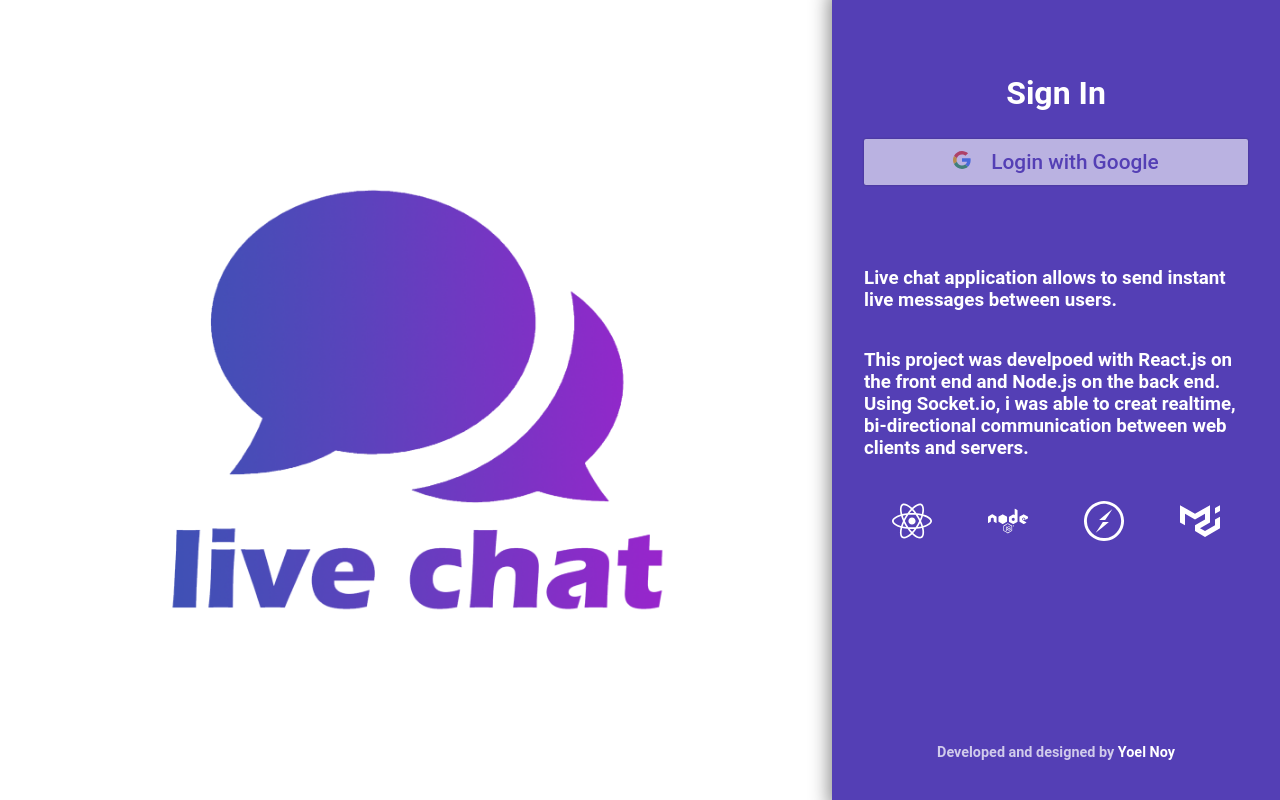
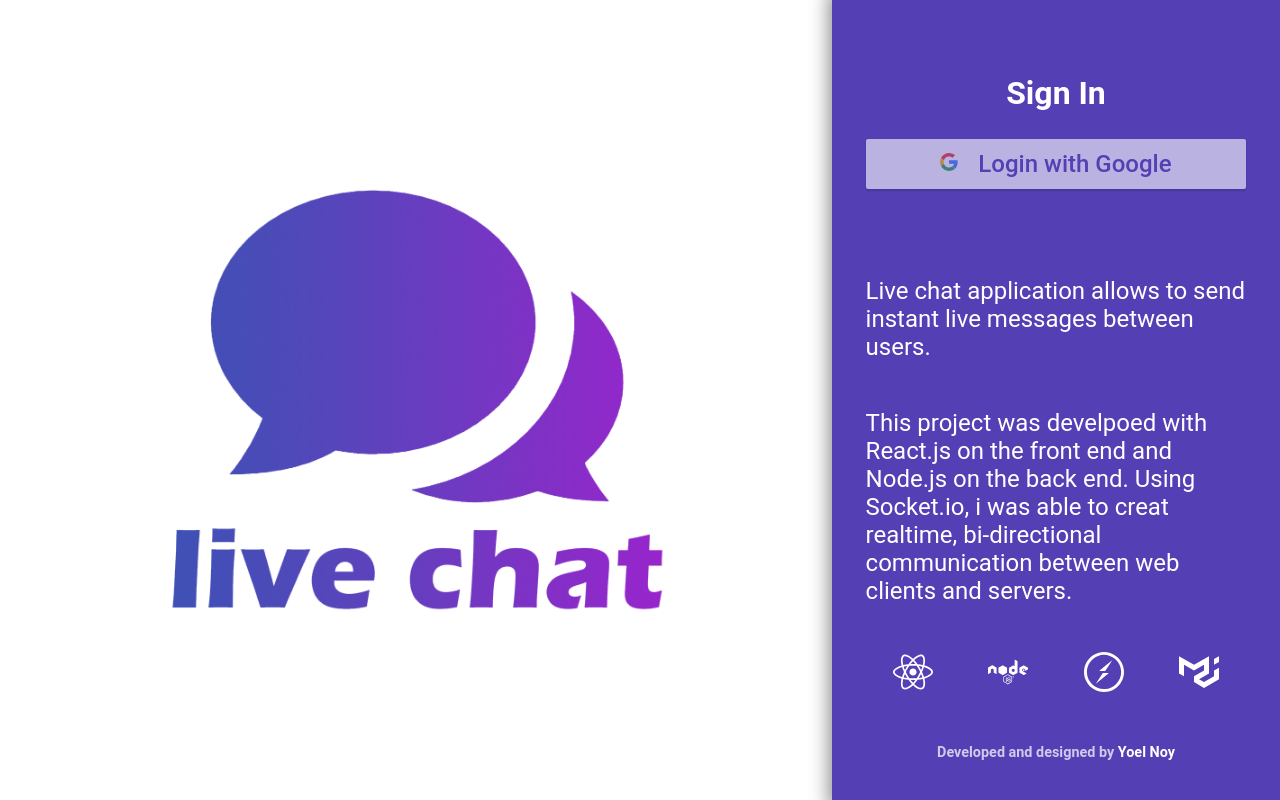
Before and after one commit to yoelnoy/reactjs-live-chat, a React (Create React App) app in the folder client/: page / in a window 1280 px wide. Built offline with nearby package versions, Linux system fonts and the light colour scheme; no server answers.

Commit message:
resnponsive loging page

```diff
--- a/client/src/App.js
+++ b/client/src/App.js
@@ -3,10 +3,8 @@ import './App.css';
 import { io } from "socket.io-client";
 import Login from './components/login/Login'
 import Chat from './components/chat/Chat'
-import LoginScreen from './components/login/loginScreen/LoginScreen'
 
 let socket;
-
 
 function App() {
   //const SOCKET_URL = 'https://reactjs-live-chat.herokuapp.com/';
@@ -84,7 +82,6 @@ function App() {
   return (
     <div className="App">
       {loggedIn ? chat : login}
-      {/* <LoginScreen />       */}
     </div>
   );
 }
--- a/client/src/components/login/Login.js
+++ b/client/src/components/login/Login.js
@@ -2,9 +2,6 @@ import React, { useState } from 'react';
 import './Login.css';
 import GoogleLog from './google/GoogleLog'
 import UsernameLogin from './usernameLogin/UsernameLogin'
-
-
-
 
 export default function Login({ setLoggedIn, socket, setUserName, userName, room, setRoom, connectedUsers, setConnectedUsers, googleDetails, setGoogleDetails }) {
 
--- a/client/src/components/login/google/GoogleLog.css
+++ b/client/src/components/login/google/GoogleLog.css
@@ -2,6 +2,172 @@
   height: 100vh;
   width: 100%;
   display: flex;
+  flex-direction: column-reverse;
+}
+.googleLogin__content{
+  height: 62vh;
+  padding: 2rem;
+  width: 85%;
+}
+
+.googleLogin__right-title{
+  color: white;
+  text-align: center;
+  font-size: 2rem;
+}
+
+.googleLogin__left{
+  height: 40vh;
+  display: flex;
+  justify-content: center;
+  align-items: center;
+}
+
+.googleLogin__img{
+  width: 60%;
+}
+
+.googleLogin__right{
+  width: 100%;
+  height: 60vh;
+  background-color: #543fb5;
+  display: flex;
+  flex-direction: column;
+  align-items: center;
+  justify-content: center;
+}
+
+.googleLogin__icons{
+  display: flex;
+  justify-content: space-around;
+  align-items: center;
+  height: 7vh;
+  margin-top: 4rem;
+}
+
+.icon{
+  font-size: 2.5rem;
+  color: white;
+  transition: all 0.5s ease;
+}
+
+.icon:hover{
+  display: flex;
+  justify-content: space-around;
+  align-items: center;
+  height: 7vh;
+  font-size: 2.7rem;
+  color: rgb(238, 103, 103);
+}
+
+.googleLogin__lgoogle_button span{
+  background-color: white !important;
+  color: #543fb5 !important;
+  font-size: 1rem !important;
+}
+.googleLogin__lgoogle_button{
+  background-color: white !important;
+  margin-bottom: 1rem;
+  display: flex !important;
+  justify-content: center !important;
+  width: 100%;
+}
+
+.googleLogin__right-text{
+  color: white;
+  display: flex;
+  flex-direction: column;
+}
+
+.googleLogin__right-text-h3{
+  display: none;
+}
+
+.googleLog__fotter{
+  color: #ffffffba;
+  font-size: 0.9rem;
+}
+
+.googleLog__fotter a{
+  text-decoration: none;
+  color: white;
+  transition: all 0.3s ease;
+}
+
+.googleLog__fotter a:hover{
+  text-decoration: none;
+  color: rgb(238, 103, 103);
+}
+
+/* ///////////////////////////////////////////// 780 ////////////////////////////////// */
+
+@media only screen and (min-width:  767px){
+  .googleLogin__right-title {
+    color: white;
+    text-align: center;
+    font-size: 4rem;
+  }
+
+  .googleLogin__lgoogle_button span {
+    background-color: white !important;
+    color: #543fb5 !important;
+    font-size: 1.5rem !important;
+  }
+
+  .icon {
+    font-size: 3.5rem;
+  }
+  .icon:hover{
+    font-size: 3.8rem;
+  }
+
+  .googleLog__fotter {
+    font-size: 1.3rem;
+  }
+
+}
+
+  /* ///////////////////////////////////////////// 1024 ////////////////////////////////// */
+
+  @media only screen and (min-width:  1024px){
+    .googleLogin__right-title {
+      color: white;
+      text-align: center;
+      font-size: 4rem;
+    }
+
+    .googleLogin__lgoogle_button span {
+      background-color: white !important;
+      color: #543fb5 !important;
+      font-size: 1.5rem !important;
+    }
+
+    .icon {
+      font-size: 3.5rem;
+    }
+    .icon:hover{
+      font-size: 3.8rem;
+    }
+
+    .googleLog__fotter {
+      font-size: 1.3rem;
+    }
+
+    .googleLogin__right-text-h3{
+      display: block;
+      color: white;
+      font-size: 1.6rem;
+    }
+  }
+
+  /* ///////////////////////////////////////////// 1200 ////////////////////////////////// */
+
+  @media only screen and (min-width: 1200px){
+    .googleLogin-container{
+      height: 100vh;
+      width: 100%;
+      display: flex;
+      flex-direction: row;
     }
     .googleLogin__content{
       height: 80vh;
@@ -57,14 +223,12 @@
       align-items: center;
       height: 7vh;
       font-size: 2.7rem;
-  /* margin-top: 4%; */
       color: rgb(238, 103, 103);
     }
 
     .googleLogin__lgoogle_button span{
       background-color: white !important;
       color: #543fb5 !important;
-  /* flex-grow: 1; */
     }
     .googleLogin__lgoogle_button{
       background-color: white !important;
@@ -78,6 +242,13 @@
       color: white;
       display: flex;
       flex-direction: column;
+    }
+
+    .googleLogin__right-text-h3{
+      display: block;
+      color: white;
+      font-size: 1.5rem;
+      font-weight: 400;
     }
 
     .googleLog__fotter{
@@ -95,3 +266,4 @@
       text-decoration: none;
       color: rgb(238, 103, 103);
     }
+  }
--- a/client/src/components/login/google/GoogleLog.js
+++ b/client/src/components/login/google/GoogleLog.js
@@ -52,11 +52,11 @@ export default function GoogleLog({ googleDetails, setGoogleDetails, setLoggedIn
             <h2 className="googleLogin__right-title">Sign In</h2>
             {googleLogin}
             <div className="googleLogin__right-text">
-              <h3>
+              <h3 className="googleLogin__right-text-h3">
                 Live chat application allows to send instant live messages between users.
               </h3>
 
-              <h3>
+              <h3 className="googleLogin__right-text-h3">
                 This project was develpoed with React.js on the front end and Node.js
                 on the back end.
                 Using Socket.io, i was able to creat realtime, bi-directional
--- a/client/src/components/login/loginScreen/LoginScreen.css
+++ /dev/null
@@ -1,71 +0,0 @@
-.loginscreen__left-side{
-  display: flex;
-  align-items: center;
-  justify-content: center;
-  flex-direction: column;
-}
-.loginscreen__right-side{
-  display: flex;
-  /* align-items: center; */
-  justify-content: center;
-  background-image: url('../../../utils/media/forest_background_trans.jpg');
-  background-repeat: no-repeat;
-  background-position: center;
-  background-size: cover;
-}
-
-.loginscreen__left-side img{
-  width: 60% !important;
-}
-
-.icons{
-  width: 60%;
-  /* border: solid; */
-  display: flex;
-  justify-content: space-around;
-  align-items: center;
-  height: 7vh;
-  margin-top: 4%;
-}
-
-.icon{
-  font-size: 2.5rem;
-}
-.icon-node{
-  font-size: 3.5rem;
-}
-
-.googleLogin__lgoogle_button span{
-  padding-right: 0px;
-}
-
-.googlelog__background{
-  display: none;
-}
-
-.googlelog__content{
-  position: unset;
-  height: unset;
-}
-
-.makeStyles-paper-3{
-  margin: 0px !important;
-  margin: 15% 5% !important;
-
-}
-
-.MuiTypography-h5{
-  color: white !important;
-  font-size: 3rem !important;
-  margin-bottom: 5% !important;
-}
-
-span{
-  font-size: 1.3rem !important;
-}
-
-.googleLogin__lgoogle_button{
-  background-color: white !important;
-  color: #543fb5 !important;
-  box-shadow: 0px 0px 2px 0px #181818ad !important;
-}
--- a/client/src/components/login/loginScreen/LoginScreen.js
+++ /dev/null
@@ -1,66 +0,0 @@
-import React from 'react';
-import CssBaseline from '@material-ui/core/CssBaseline';
-import Link from '@material-ui/core/Link';
-import Paper from '@material-ui/core/Paper';
-import Grid from '@material-ui/core/Grid';
-import { FaReact } from 'react-icons/fa';
-import { FaNode } from 'react-icons/fa';
-import { SiSocketDotIo } from 'react-icons/si';
-import { SiMaterialUi } from 'react-icons/si';
-import Typography from '@material-ui/core/Typography';
-import Logo from '../../../utils/media/live-chat-logo.png'
-import GoogleLog from '../google/GoogleLog'
-import { makeStyles } from '@material-ui/core/styles';
-import './LoginScreen.css'
-
-
-const useStyles = makeStyles((theme) => ({
-  root: {
-    height: '100vh',
-  },
-  paper: {
-    marginTop: "10rem",
-    display: 'flex',
-    flexDirection: 'column',
-    alignItems: 'center',
-  },
-  avatar: {
-    margin: theme.spacing(1),
-    backgroundColor: theme.palette.secondary.main,
-  },
-  form: {
-    width: '100%', // Fix IE 11 issue.
-    marginTop: theme.spacing(1),
-  },
-  submit: {
-    margin: theme.spacing(3, 0, 2),
-  },
-}));
-
-export default function LoginScreen() {
-
-  const classes = useStyles();
-
-  return (
-    <Grid container component="main" className={classes.root}>
-      <CssBaseline />
-      <Grid item xs={false} sm={4} md={7} className="loginscreen__left-side">
-        <img src={Logo} alt="" />
-        <div className="icons">
-          <FaReact className="icon"/>
-          <FaNode className="icon-node"/>
-          <SiSocketDotIo className="icon"/>
-          <SiMaterialUi className="icon"/>
-        </div>
-      </Grid>
-      <Grid item xs={12} sm={8} md={5} component={Paper} elevation={6} square className="loginscreen__right-side">
-        <div className={classes.paper}>
-          <Typography component="h1" variant="h5">
-            Sign in
-          </Typography>
-          <GoogleLog className="googlelog"/>
-        </div>
-      </Grid>
-    </Grid>
-  );
-}
```
Lines whose indentation alone changed are shown as unchanged.
